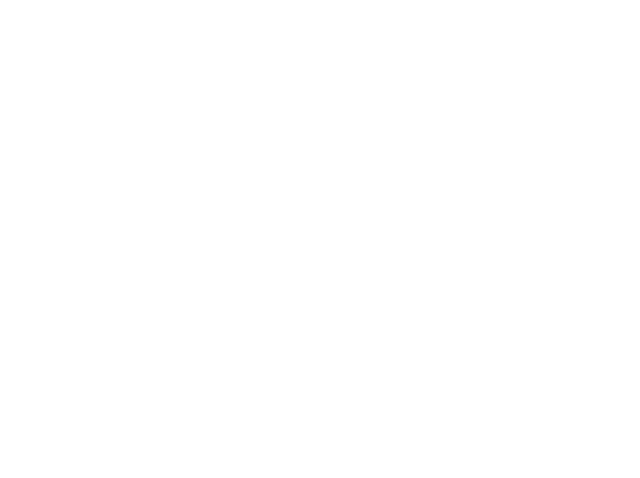
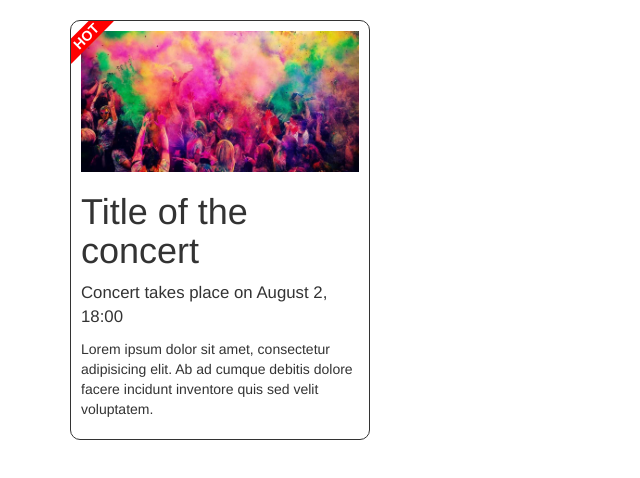
Before and after one commit to anovosolov/lits-lessons, a plain HTML site: page index.html in a window 1280 px wide. Shown: the whole page, without its empty margins (0-640 px from the left). Drawn offline with Linux system fonts and the light colour scheme.

Commit message:
Added event card as example of plain semantic markup

```diff
--- a/index.html
+++ b/index.html
@@ -4,9 +4,32 @@
   <meta charset="UTF-8">
   <title>LITS lessons</title>
 
+  <!--<link rel="stylesheet" href="https://cdnjs.cloudflare.com/ajax/libs/meyer-reset/2.0/reset.min.css">-->
   <link rel="stylesheet" href="styles/libs/bootstrap.css">
   <link rel="stylesheet" href="styles/main.css">
 </head>
 <body>
+
+  <header></header>
+  <main>
+    <div class="container">
+      <article class="event-card">
+        <img src="images/holi-feast.jpeg" alt="Colorful Holi festival" width="100%"/>
+        <div class="event-card__ribbon">HOT</div>
+
+        <header>
+          <h1 class="event-card__title">Title of the concert</h1>
+          <span class="event-card__datetime">Concert takes place on <time datetime="2001-08-02T18:00">August 2, 18:00</time></span>
+        </header>
+
+        <p>
+          Lorem ipsum dolor sit amet, consectetur adipisicing elit. Ab ad cumque debitis dolore facere incidunt
+          inventore quis sed velit voluptatem.
+        </p>
+      </article>
+    </div>
+  </main>
+  <footer></footer>
+
 </body>
 </html>
--- a/styles/main.css
+++ b/styles/main.css
@@ -0,0 +1,50 @@
+body, html {
+  margin: 0;
+
+  color: #333;
+  font-size: 14px;
+}
+
+main {
+  margin: 20px 0;
+}
+
+.event-card {
+  position: relative;
+  overflow: hidden;
+
+  width: 300px;
+  padding: 10px;
+
+  border: 1px solid #333;
+  border-radius: 10px;
+}
+
+.event-card header {
+  margin: 0 0 10px;
+}
+
+.event-card__title{}
+
+.event-card__datetime {
+  font-size: 1.2rem;
+}
+
+.event-card__ribbon{
+  position: absolute;
+  left: 0;
+  top: 0;
+
+  width: 60px;
+  height: 18px;
+
+  background: red;
+
+  text-align: center;
+  line-height: 18px;
+  color: #fff;
+  font-weight: bold;
+
+  transform: rotate(-45deg);
+  transform-origin: 30px 30px;
+}
```
Also changed, not shown: images/holi-feast.jpeg (added).
